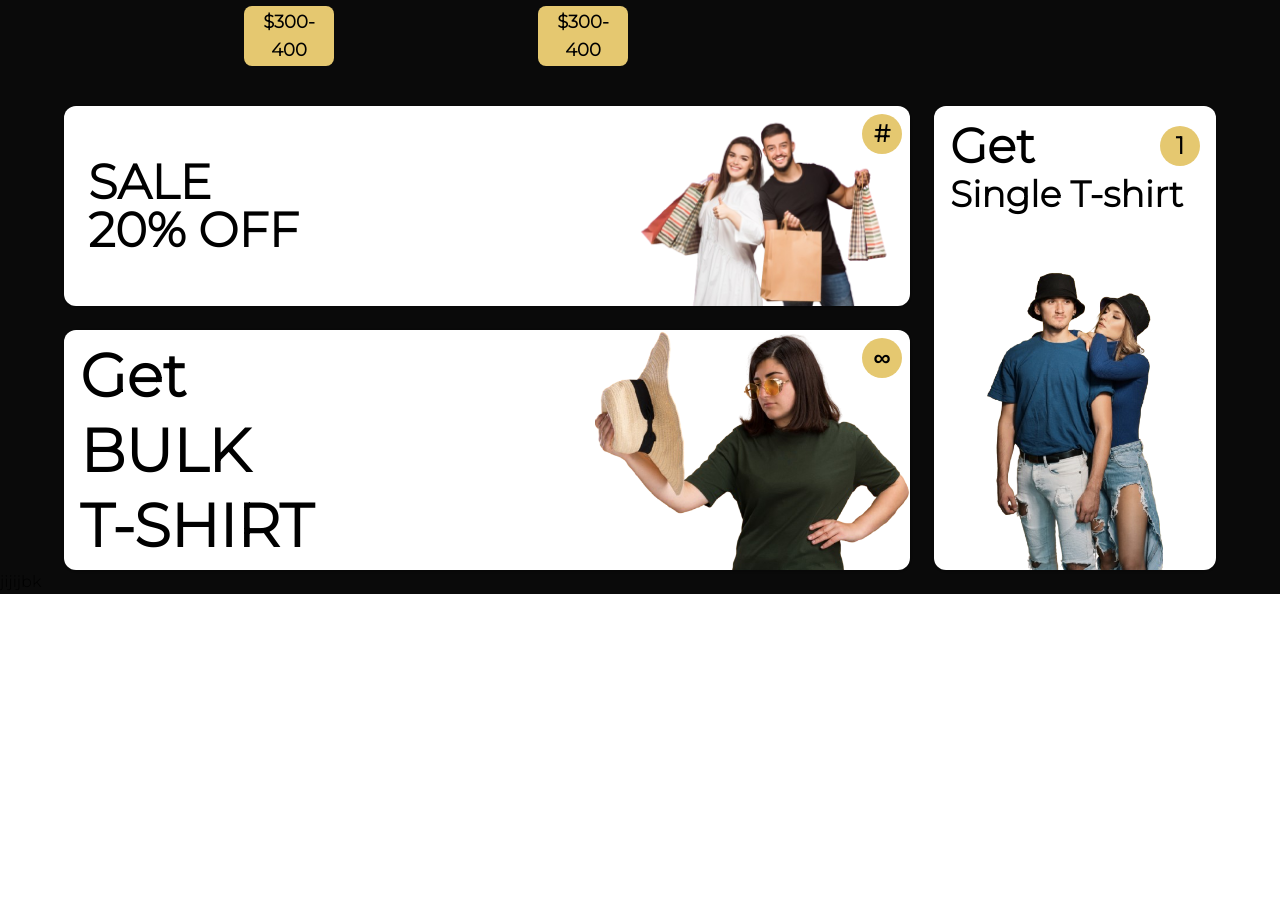
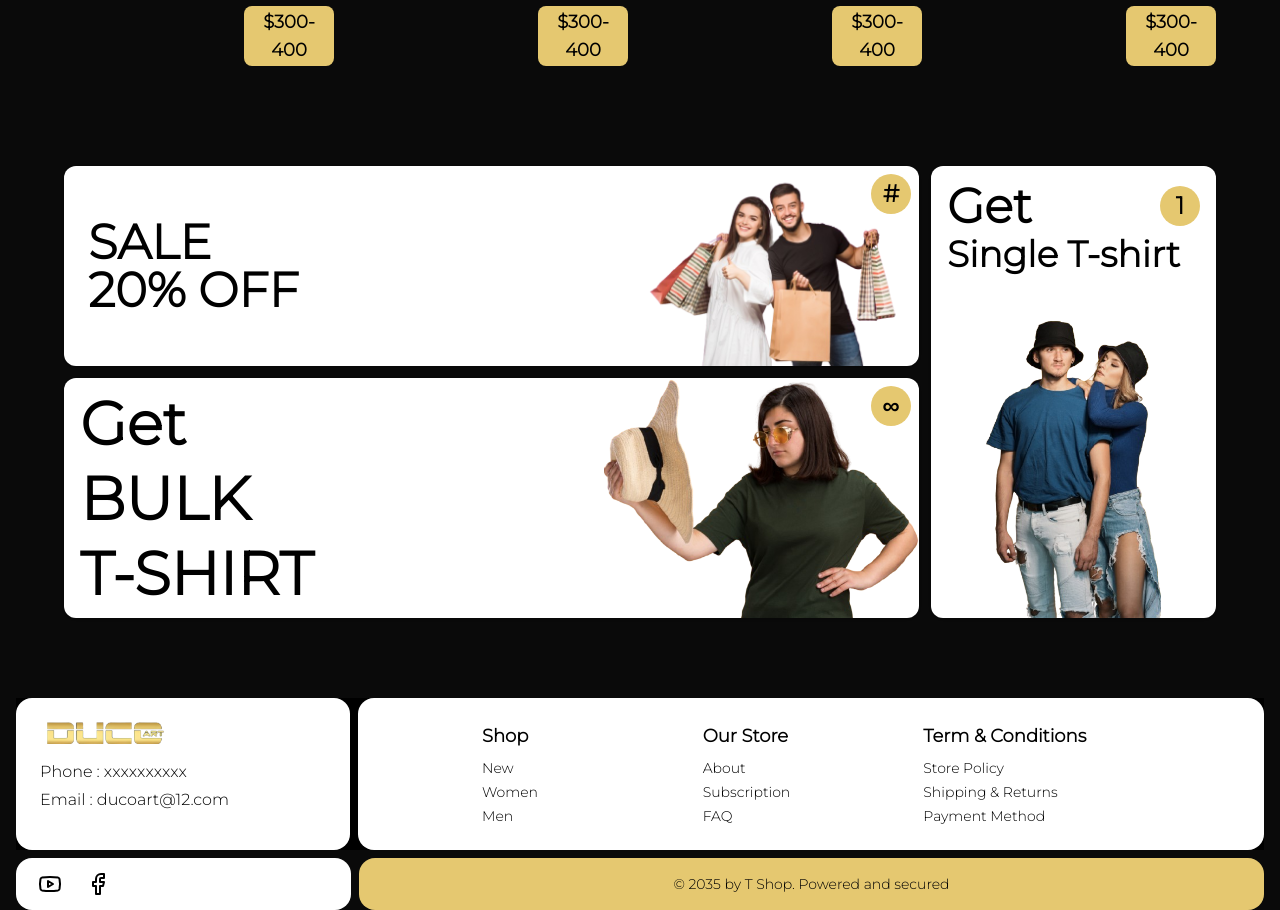
Before and after one commit to rajeev-the/Duco_Frontend, a React (Vite) app: page / in a window 1280 px wide. Shown: the part 1559-2469 px from the top of the page. Before the commit the page ends 2153 px from the top, so only its background shows below. Built offline with nearby package versions, Linux system fonts and the light colour scheme.

Commit message:
first commit

```diff
--- /dev/null
+++ b/src/Components/Footer.jsx
@@ -0,0 +1,81 @@
+import React from 'react'
+import {
+  Youtube,
+  Facebook,
+
+} from "lucide-react";
+import logo from "../assets/image.png"
+
+
+
+const Footer = () => {
+  return (
+ <footer className="w-full text-black mt-20  px-4">
+      {/* Top Section */}
+      <div className="flex flex-col md:flex-row gap-2 bg-black  w-full  ">
+        {/* Left - Contact Info */}
+        <div className="bg-white p-6 rounded-2xl flex-[1] min-w-[250px]">
+          <img src={logo} alt="DUCO ART" className="w-32 mb-4" />
+          <p className="mb-1">Phone : xxxxxxxxxx</p>
+          <p>Email : ducoart@12.com</p>
+        </div>
+
+        {/* Right - Navigation */}
+        <div className="bg-white p-6 rounded-2xl flex-[3]">
+          <div className="grid grid-cols-1  sm:px-[100px] sm:grid-cols-3 gap-1">
+            {/* Shop */}
+            <div>
+              <h3 className="font-semibold text-lg mb-2">Shop</h3>
+              <ul className="space-y-1  text-sm">
+                <li>New</li>
+                <li>Women</li>
+                <li>Men</li>
+              </ul>
+            </div>
+
+            {/* Our Store */}
+            <div>
+              <h3 className="font-semibold text-lg mb-2">Our Store</h3>
+              <ul className="space-y-1 text-sm">
+                <li>About</li>
+                <li>Subscription</li>
+                <li>FAQ</li>
+              </ul>
+            </div>
+
+            {/* Terms */}
+            <div>
+              <h3 className="font-semibold text-lg mb-2">Term & Conditions</h3>
+              <ul className="space-y-1 text-sm">
+                <li>Store Policy</li>
+                <li>Shipping & Returns</li>
+                <li>Payment Method</li>
+              </ul>
+            </div>
+          </div>
+        </div>
+      </div>
+
+      {/* Bottom Section */}
+      <div className="flex flex-col md:flex-row gap-2  mt-2   min-w-[250px]">
+        {/* Social Icons */}
+        <div className="bg-white px-[22px] rounded-2xl flex items-center gap-6 justify-center md:justify-start flex-1 ">
+          <Youtube className="w-6 h-6" />
+          <Facebook className="w-6 h-6" />
+
+
+
+        </div>
+
+        {/* Footer Text */}
+        <div className="bg-[#E5C870] text-center p-4 rounded-2xl flex-[3]">
+          <p className="text-black font-medium text-sm">
+            © 2035 by T Shop. Powered and secured
+          </p>
+        </div>
+      </div>
+    </footer>
+  )
+}
+
+export default Footer
--- a/src/Components/SectionHome2.jsx
+++ b/src/Components/SectionHome2.jsx
@@ -12,7 +12,10 @@ const SectionHome2 = () => {
     <BoxOfProdcuts />
     <BoxOfProdcuts />
     <BoxOfProdcuts />
+        <BoxOfProdcuts />
     <BoxOfProdcuts />
+    <BoxOfProdcuts />
+
   </div>
 </section>
 
--- a/src/Components/SectionHome3.jsx
+++ b/src/Components/SectionHome3.jsx
@@ -7,12 +7,12 @@ import sale from "../assets/happy-beautiful-couple-posing-with-shopping-bags-vio
 
 const SectionHome3 = () => {
   return (
-     <div className='mt-10 px-4 sm:px-4 md:px-6 lg:px-16 w-full flex justify-center items-center'>
+     <div className='mt-[100px] px-4 sm:px-4 md:px-6 lg:px-16 w-full flex justify-center items-center'>
 
-  <div className='flex flex-col md:flex-row w-full max-w-screen-xl gap-6'>
+  <div className='flex flex-col md:flex-row w-full max-w-screen-xl gap-3'>
 
     {/* LEFT COLUMN */}
-    <div className='flex flex-col w-full md:w-[75%] gap-6'>
+    <div className='flex flex-col w-full md:w-[75%] gap-3'>
 
       {/* Top Box */}
       <div className='bg-white rounded-xl  flex flex-col sm:flex-row items-center justify-between h-full shadow-sm relative'>
@@ -24,7 +24,7 @@ const SectionHome3 = () => {
         </div>
 
         {/* Image */}
-        <img src={sale} alt="Sale" className='h-[200px] sm:h-[250px] md:h-[200px] object-contain' />
+        <img src={sale} alt="Sale" className='h-[150px] sm:h-[250px] md:h-[200px] object-contain' />
 
         {/* Badge */}
         <div className="absolute top-2 right-2">
--- a/src/Layout.jsx
+++ b/src/Layout.jsx
@@ -1,6 +1,7 @@
 import React from 'react'
 import { Outlet } from 'react-router-dom';
 import  Navbar from './Components/Navbar.jsx';
+import Footer from './Components/Footer.jsx';
 
 const Layout = () => {
   return (
@@ -11,6 +12,8 @@ const Layout = () => {
 <Outlet/>
  </div>
 
+ <Footer/>
+
   </div>
 
   </>
--- a/src/Pages/Home.jsx
+++ b/src/Pages/Home.jsx
@@ -2,6 +2,7 @@ import React from 'react'
 import SectionHome1 from '../Components/SectionHome1.jsx'
 import SectionHome2 from '../Components/SectionHome2.jsx'
 import SectionHome3 from '../Components/SectionHome3.jsx'
+
 
 const Home = () => {
   return (
@@ -10,9 +11,7 @@ const Home = () => {
         < SectionHome2/>
         <SectionHome3/>
 
-        <div>
-          jijijbk
-        </div>
+
 
 
 
```
